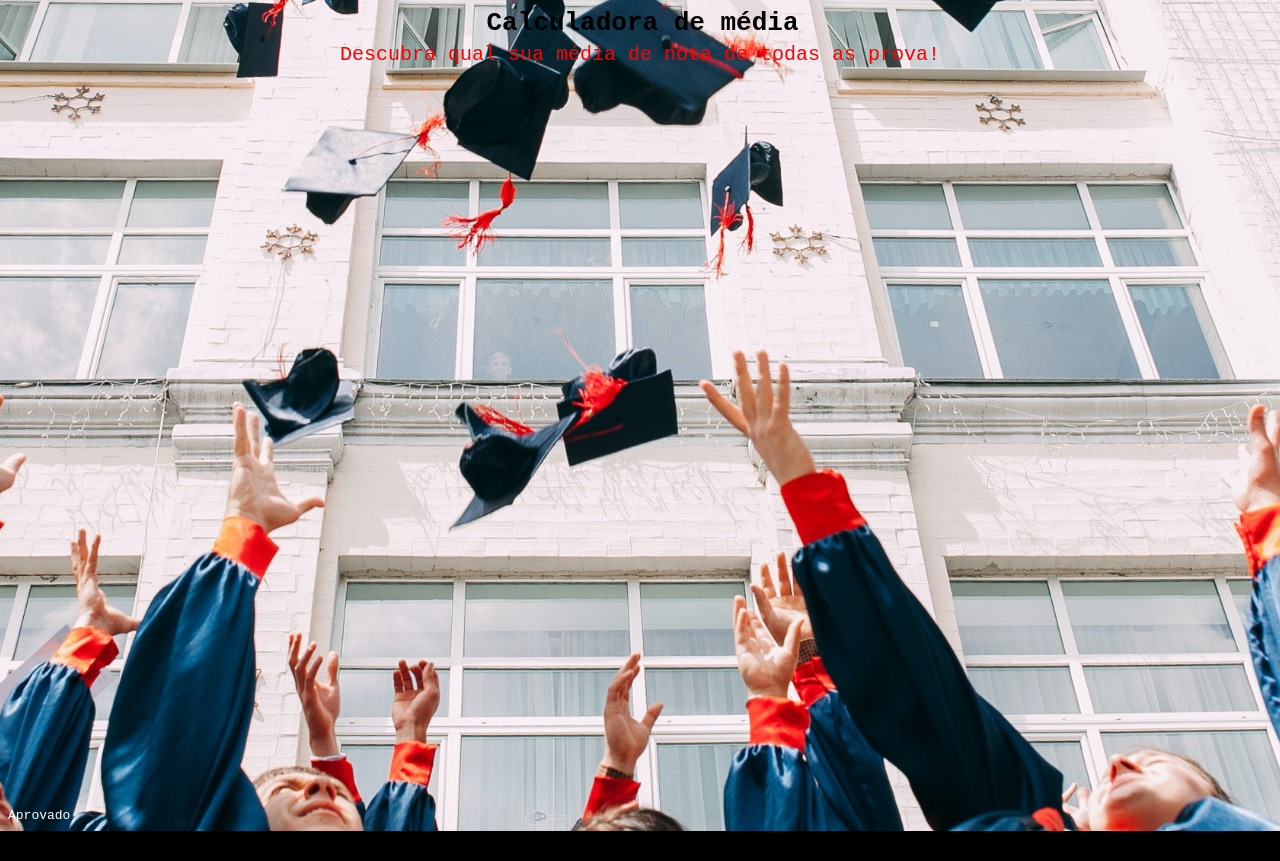
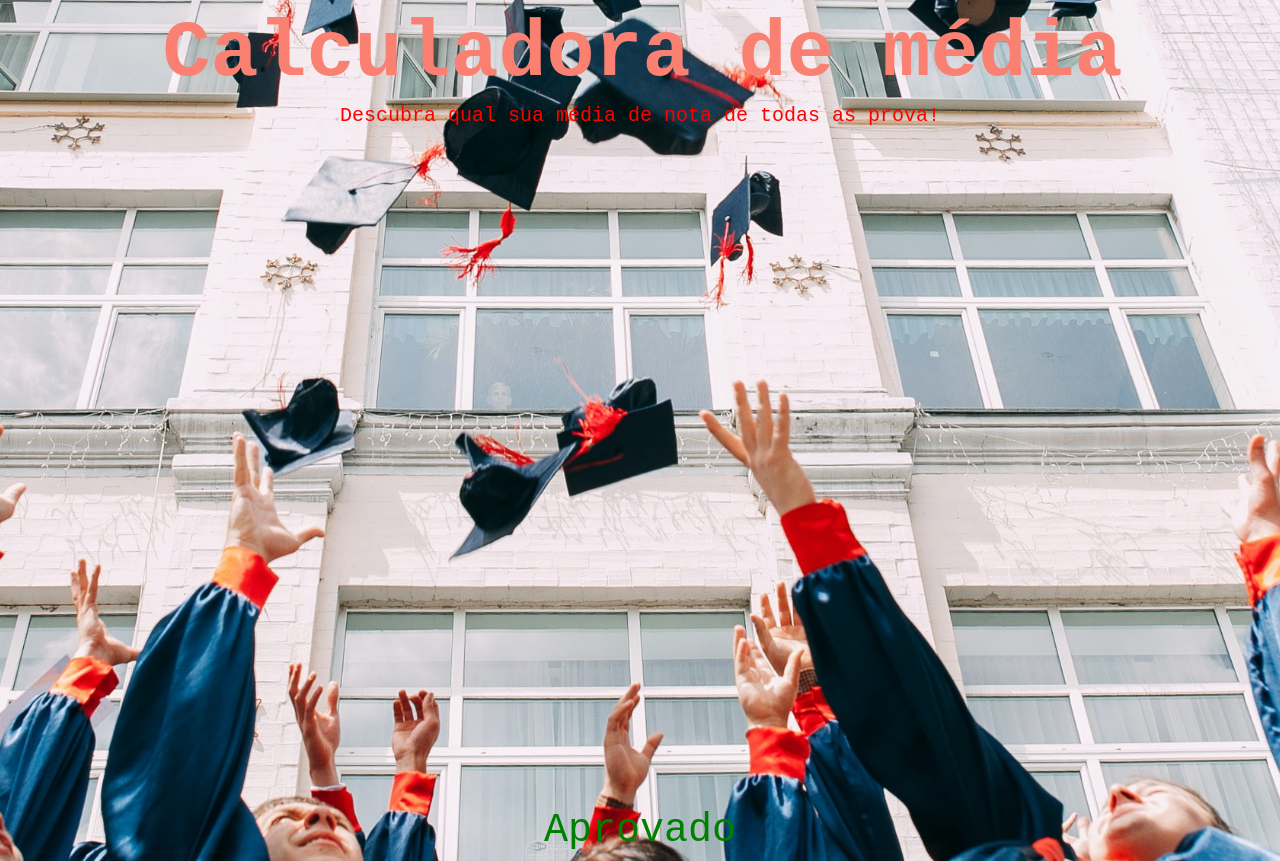
Before and after one commit to AndreaMartins8/javascript-01, a plain HTML site: page index.html in a window 1280 px wide. Before the commit the page ends 831 px from the top, so only its background shows below. Drawn offline with Linux system fonts and the light colour scheme.

Commit message:
Add files via upload

```diff
--- a/css/style.css
+++ b/css/style.css
@@ -6,7 +6,9 @@ body{
     background-size: 250vh;
     background-position: center bottom;
     background-color: black;
-    color: white;
+    color: green;
+    text-align: center;
+    font-size: 40px;
 }
 
 .container{
@@ -16,7 +18,7 @@ body{
 }
 
 .titulo{
-    color: black;
+    color: salmon;
     margin: 0 0 5px 5px;
 }
 
```
